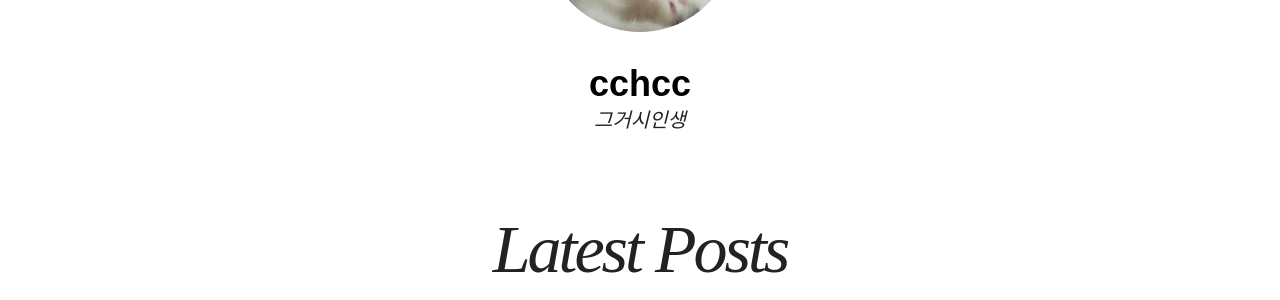
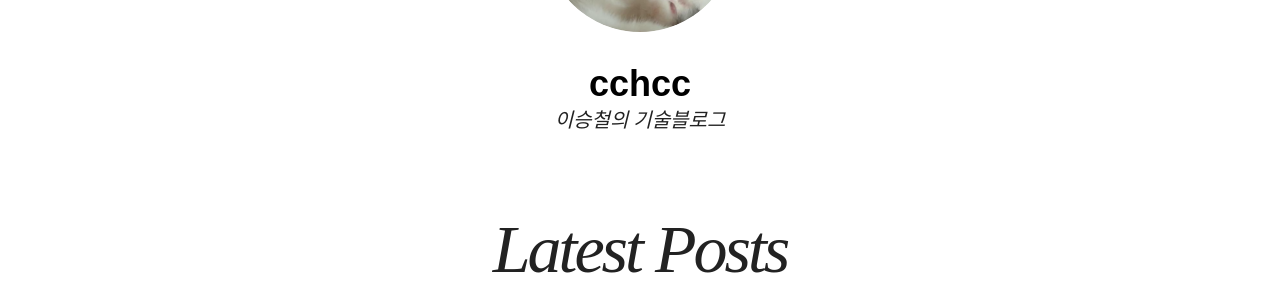
Before and after one commit to sclee01/sclee01.github.io, a Jekyll site: the page built from index.html, in a window 1280 px wide. Shown: the part 263-563 px from the top of the page. Built offline with Jekyll 4.4.1, drawn with Linux system fonts in a browser that asks for light colours; nearby versions of some CDN libraries.

```diff
--- a/_config.yml
+++ b/_config.yml
@@ -2,7 +2,7 @@
 
 title: cchcc
 locale: en
-description: 그거시인생
+description: 이승철의 기술블로그
 logo: site-logo.png
 search: true
 url: http://localhost:4000
```
Also changed, not shown: _posts/blog/2018-05-11-test2.md (+1 -1 lines).
